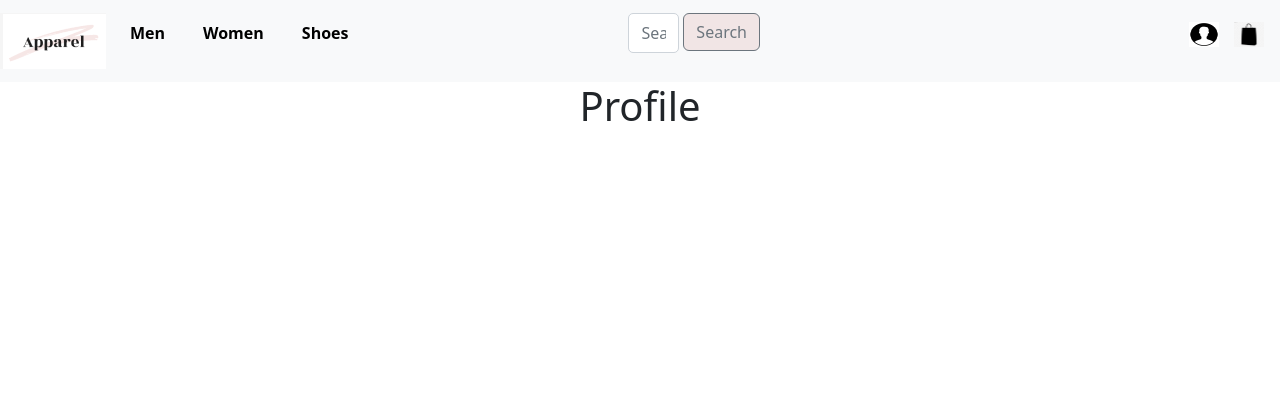
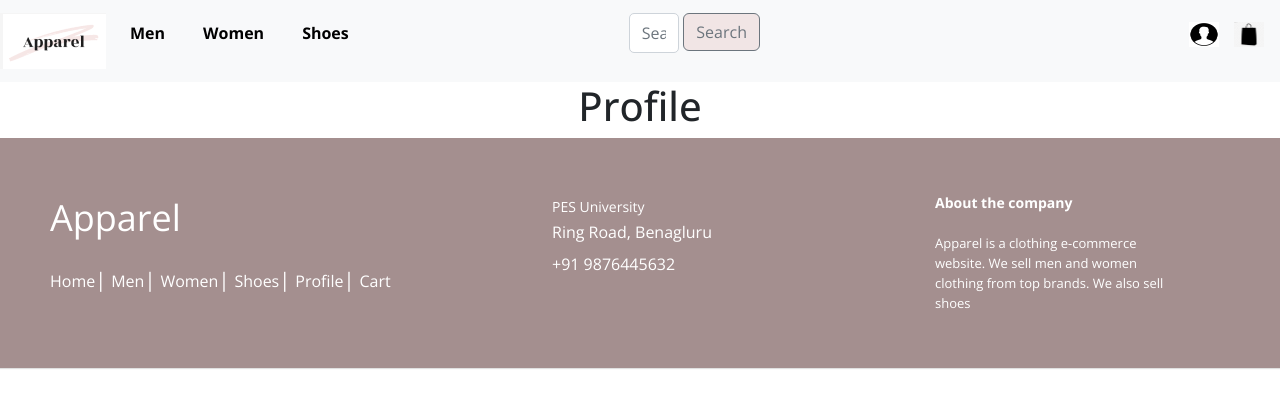
Before and after one commit to AkshayAnand2931/ECommerceWebsite, a React (Create React App) app in the folder ecommerce/: page /profile in a window 1280 px wide. Shown: the top 408 px of the page. Built offline with nearby package versions, Linux system fonts and the light colour scheme.

Commit message:
body and footer

```diff
--- a/ecommerce/package.json
+++ b/ecommerce/package.json
@@ -3,6 +3,10 @@
   "version": "0.1.0",
   "private": true,
   "dependencies": {
+    "@emotion/react": "^11.10.5",
+    "@emotion/styled": "^11.10.5",
+    "@mui/icons-material": "^5.10.14",
+    "@mui/material": "^5.10.14",
     "@testing-library/jest-dom": "^5.16.5",
     "@testing-library/react": "^13.4.0",
     "@testing-library/user-event": "^13.5.0",
--- a/ecommerce/src/App.js
+++ b/ecommerce/src/App.js
@@ -7,6 +7,7 @@ import Men from './Components/Men';
 import Women from './Components/Women';
 import Shoes from './Components/Shoes';
 import Profile from './Components/Profile';
+import Footer from './Components/Footer';
 
 
 function App() {
@@ -23,6 +24,7 @@ function App() {
           <Route path='/profile' element={<Profile/>}></Route>
         </Routes>
       </div>
+      <Footer></Footer>
     </div>
   );
 }
--- /dev/null
+++ b/ecommerce/src/Components/Banner.js
@@ -0,0 +1,12 @@
+import React from 'react'
+
+
+const Banner = () => {
+  return (
+    <div className='banner'>
+
+    </div>
+  )
+}
+
+export default Banner
--- /dev/null
+++ b/ecommerce/src/Components/Footer.js
@@ -0,0 +1,58 @@
+import React from 'react'
+import './style.css'
+
+const Footer = () => {
+  return (
+    <footer class="footer-distributed">
+
+			<div class="footer-left">
+
+				<h3><span>Apparel</span></h3>
+
+				<p class="footer-links">
+					<a href="/home" class="link-1">Home</a>
+
+					<a href="/men">Men</a>
+
+					<a href="/women">Women</a>
+
+					<a href="/shoes">Shoes</a>
+
+					<a href="/profile">Profile</a>
+
+					<a href="/">Cart</a>
+				</p>
+
+
+			</div>
+
+			<div class="footer-center">
+
+				<div>
+					<i class="fa fa-map-marker"></i>
+					<p><span>PES University</span> Ring Road, Benagluru</p>
+				</div>
+
+				<div>
+					<i class="fa fa-phone"></i>
+					<p>+91 9876445632</p>
+				</div>
+
+
+			</div>
+
+			<div class="footer-right">
+
+				<p class="footer-company-about">
+					<span>About the company</span>
+					Apparel is a clothing e-commerce website. We sell men and women clothing from top brands. We also sell shoes
+				</p>
+
+
+			</div>
+
+		</footer>
+  )
+}
+
+export default Footer
--- a/ecommerce/src/Components/Home.js
+++ b/ecommerce/src/Components/Home.js
@@ -1,9 +1,21 @@
 import React from 'react'
+import Banner from './Banner'
+import data from './data'
+import MediaCard from './Prod_Card'
+import './style.css'
 
 const Home = () => {
   return (
     <div>
-        <h1>Home</h1>
+
+        <Banner></Banner>
+        <div className='products'>
+          {
+          data.products.map(product => <div>
+              <MediaCard {...product}></MediaCard>
+            </div>)
+          }
+        </div>
     </div>
   )
 }
--- /dev/null
+++ b/ecommerce/src/Components/Prod_Card.js
@@ -0,0 +1,29 @@
+import * as React from 'react';
+import Card from '@mui/material/Card';
+import CardActions from '@mui/material/CardActions';
+
+import CardMedia from '@mui/material/CardMedia';
+import Button from '@mui/material/Button';
+
+
+import ShoppingCartIcon from '@mui/icons-material/ShoppingCart';
+
+
+export default function MediaCard(props) {
+  return (
+    <Card sx={{ width: 240,margin:10}}>
+      <CardMedia
+        component="img"
+        height="240"
+        image = {props.image}
+      />
+      <h4 style={{textAlign:"left",paddingLeft:"0.2em"}}>{props.name}</h4>
+      <p style={{textAlign:"left",paddingLeft:"0.5em"}}>{props.brand}</p>
+      <p style={{textAlign:"left",paddingLeft:"0.5em"}}><b>Rs. {props.price}</b></p>
+      <CardActions>
+        <Button size="small" color='secondary'>Add to Cart</Button>
+       <ShoppingCartIcon sx={{color:'rgba(232, 28, 101, 0.83)'}}></ShoppingCartIcon>
+      </CardActions>
+    </Card>
+  );
+}
--- /dev/null
+++ b/ecommerce/src/Components/data.js
@@ -0,0 +1,35 @@
+const data = {
+    products:[
+        {
+            name:"Shirt",
+            brand:"Nike",
+            price:450,
+            image:"https://image.uniqlo.com/UQ/ST3/ph/imagesgoods/446935/item/phgoods_41_446935.jpg?width=1008&impolicy=quality_75"
+        },
+        {
+            name:"T-Shirt",
+            brand:"Adidas",
+            price:450,
+            image:"https://image.uniqlo.com/UQ/ST3/ph/imagesgoods/446935/item/phgoods_41_446935.jpg?width=1008&impolicy=quality_75"
+        },
+        {
+            name:"Jersey",
+            brand:"Nike",
+            price:450,
+            image:"https://image.uniqlo.com/UQ/ST3/ph/imagesgoods/446935/item/phgoods_41_446935.jpg?width=1008&impolicy=quality_75"
+        },
+        {
+            name:"Jersey",
+            brand:"Nike",
+            price:450,
+            image:"https://image.uniqlo.com/UQ/ST3/ph/imagesgoods/446935/item/phgoods_41_446935.jpg?width=1008&impolicy=quality_75"
+        },
+        {
+            name:"Jersey",
+            brand:"Nike",
+            price:450,
+            image:"https://image.uniqlo.com/UQ/ST3/ph/imagesgoods/446935/item/phgoods_41_446935.jpg?width=1008&impolicy=quality_75"
+        }
+    ]
+}
+export default data
--- /dev/null
+++ b/ecommerce/src/Components/style.css
@@ -0,0 +1,211 @@
+@import url(https://fonts.googleapis.com/css?family=Open+Sans:400,500,300,700);
+
+.products{
+    display: flex;
+    flex-direction: row;
+    padding-top: 5em;
+    padding-left: 5em;
+    flex-wrap: wrap;
+    width: 100;
+}
+
+.banner {
+    padding: 6em 0 8em 0;
+    text-align: center;
+  width: 100%;
+  height: 60em;
+  background-image: url(./banner.jpg);
+  background-repeat: no-repeat;
+  background-size: cover;
+
+}
+
+/* Footer */
+
+
+
+* {
+  font-family: Open Sans;
+}
+
+
+.footer-distributed{
+	background: rgba(164, 143, 143, 1);
+	box-shadow: 0 1px 1px 0 rgba(0, 0, 0, 0.12);
+	box-sizing: border-box;
+	width: 100%;
+	text-align: left;
+	font: bold 16px sans-serif;
+	padding: 55px 50px;
+}
+
+.footer-distributed .footer-left,
+.footer-distributed .footer-center,
+.footer-distributed .footer-right{
+	display: inline-block;
+	vertical-align: top;
+}
+
+/* Footer left */
+
+.footer-distributed .footer-left{
+	width: 40%;
+}
+
+/* The company logo */
+
+.footer-distributed h3{
+	font: normal 36px 'Open Sans', cursive;
+	margin: 0;
+}
+
+.footer-distributed h3 span{
+	color: white;
+}
+
+/* Footer links */
+
+.footer-distributed .footer-links{
+	color:  #ffffff;
+	margin: 20px 0 12px;
+	padding: 0;
+}
+
+.footer-distributed .footer-links a{
+	display:inline-block;
+	line-height: 1.8;
+  font-weight:400;
+	text-decoration: none;
+	color:  inherit;
+}
+
+.footer-distributed .footer-company-name{
+	color:  #222;
+	font-size: 14px;
+	font-weight: normal;
+	margin: 0;
+}
+
+/* Footer Center */
+
+.footer-distributed .footer-center{
+	width: 35%;
+}
+
+.footer-distributed .footer-center i{
+	background-color:  #33383b;
+	color: #ffffff;
+	font-size: 25px;
+	width: 38px;
+	height: 38px;
+	border-radius: 50%;
+	text-align: center;
+	line-height: 42px;
+	margin: 10px 15px;
+	vertical-align: middle;
+}
+
+.footer-distributed .footer-center i.fa-envelope{
+	font-size: 17px;
+	line-height: 38px;
+}
+
+.footer-distributed .footer-center p{
+	display: inline-block;
+	color: #ffffff;
+  font-weight:400;
+	vertical-align: middle;
+	margin:0;
+}
+
+.footer-distributed .footer-center p span{
+	display:block;
+	font-weight: normal;
+	font-size:14px;
+	line-height:2;
+}
+
+.footer-distributed .footer-center p a{
+	color:  lightseagreen;
+	text-decoration: none;;
+}
+
+.footer-distributed .footer-links a:before {
+  content: "|";
+  font-weight:300;
+  font-size: 20px;
+  left: 0;
+  color: #fff;
+  display: inline-block;
+  padding-right: 5px;
+}
+
+.footer-distributed .footer-links .link-1:before {
+  content: none;
+}
+
+/* Footer Right */
+
+.footer-distributed .footer-right{
+	width: 20%;
+}
+
+.footer-distributed .footer-company-about{
+	line-height: 20px;
+	color:  white;
+	font-size: 13px;
+	font-weight: normal;
+	margin: 0;
+}
+
+.footer-distributed .footer-company-about span{
+	display: block;
+	color:  #ffffff;
+	font-size: 14px;
+	font-weight: bold;
+	margin-bottom: 20px;
+}
+
+.footer-distributed .footer-icons{
+	margin-top: 25px;
+}
+
+.footer-distributed .footer-icons a{
+	display: inline-block;
+	width: 35px;
+	height: 35px;
+	cursor: pointer;
+	background-color:  #33383b;
+	border-radius: 2px;
+
+	font-size: 20px;
+	color: #ffffff;
+	text-align: center;
+	line-height: 35px;
+
+	margin-right: 3px;
+	margin-bottom: 5px;
+}
+
+/* If you don't want the footer to be responsive, remove these media queries */
+
+@media (max-width: 880px) {
+
+	.footer-distributed{
+		font: bold 14px sans-serif;
+	}
+
+	.footer-distributed .footer-left,
+	.footer-distributed .footer-center,
+	.footer-distributed .footer-right{
+		display: block;
+		width: 100%;
+		margin-bottom: 40px;
+		text-align: center;
+	}
+
+	.footer-distributed .footer-center i{
+		margin-left: 0;
+	}
+
+}
```
Also changed, not shown: ecommerce/src/Components/banner.jpg (added), 1 other file (tests, documents, lock files or other folders).
